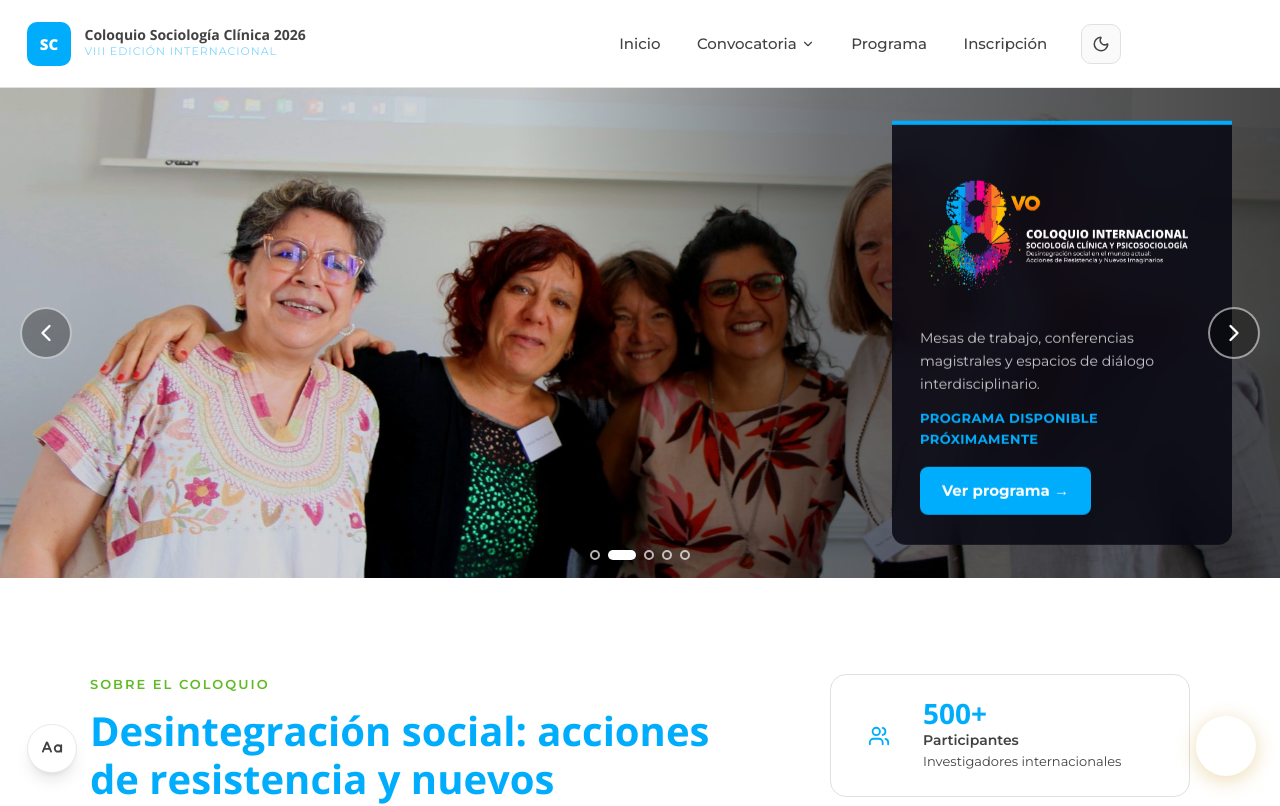
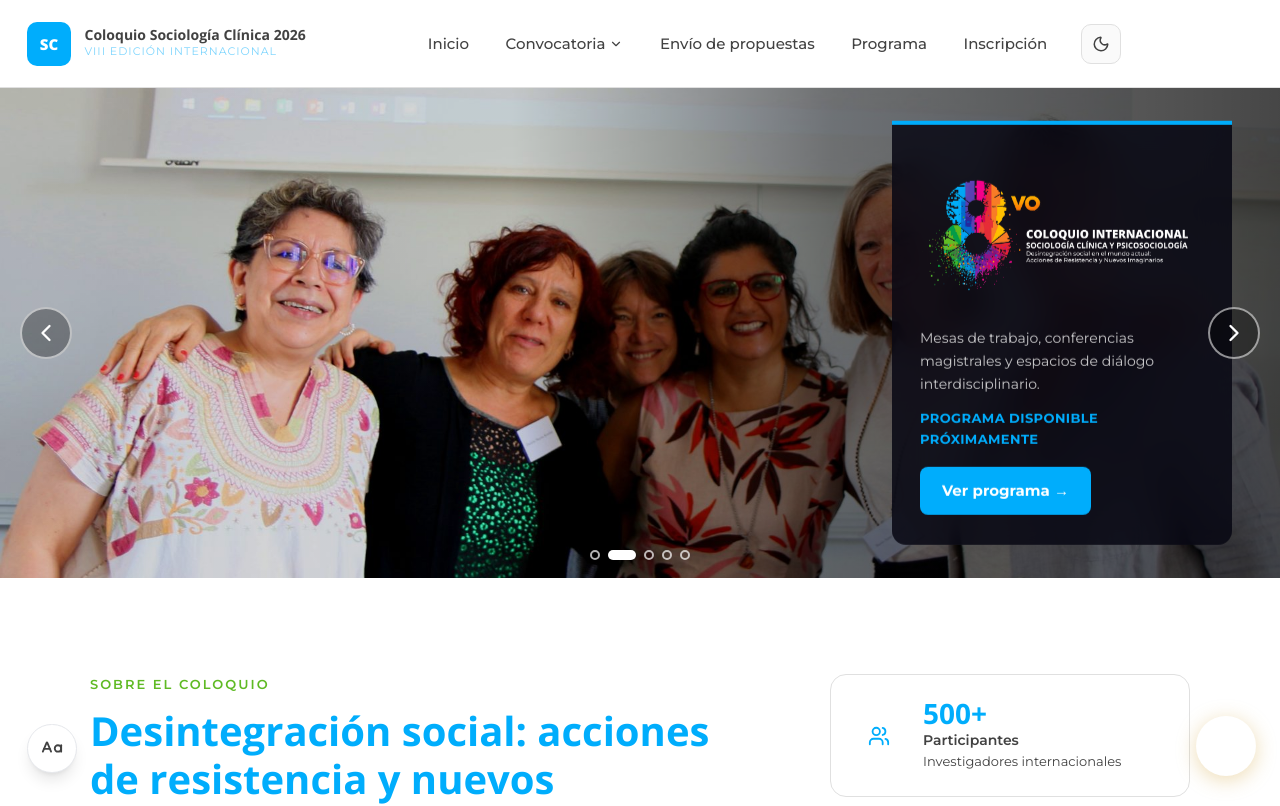
Before and after one commit to NCM08/coloquio-puc, a Next.js app: page / in a window 1280 px wide. Shown: the top 806 px of the page. Built offline with nearby package versions, Linux system fonts and the light colour scheme.

Commit message:
Refactor UX: Elevación de 'Envío de Propuestas' a enlace principal en la barra de navegación
Co-Authored-By: Claude Sonnet 4.6 <noreply@anthropic.com>

```diff
--- a/components/layout/Navbar.tsx
+++ b/components/layout/Navbar.tsx
@@ -13,6 +13,7 @@ import { Sun, Moon, Menu, X, ChevronDown } from "lucide-react";
 const NAV_ITEMS = [
     { label: "Inicio", href: "/" },
     { label: "Convocatoria", href: "/convocatoria", hasDropdown: true },
+    { label: "Envío de propuestas", href: "/envio-propuestas" },
     { label: "Programa", href: "/programa" },
     { label: "Inscripción", href: "/inscripciones" },
 ];
@@ -20,7 +21,6 @@ const NAV_ITEMS = [
 const CONVOCATORIA_ITEMS = [
     { label: "Ejes temáticos", href: "/convocatoria#ejes" },
     { label: "Modalidades", href: "/convocatoria#modalidades" },
-    { label: "Envío de propuestas", href: "/envio-propuestas" },
 ];
 
 const SECONDARY_ITEMS = [
```
